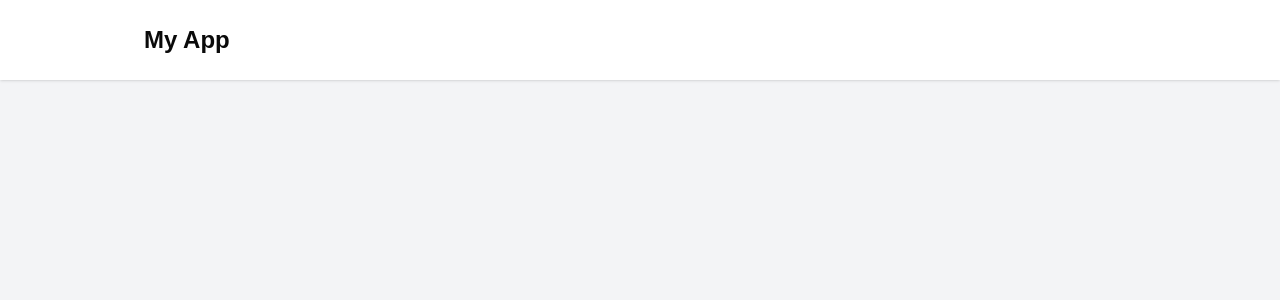
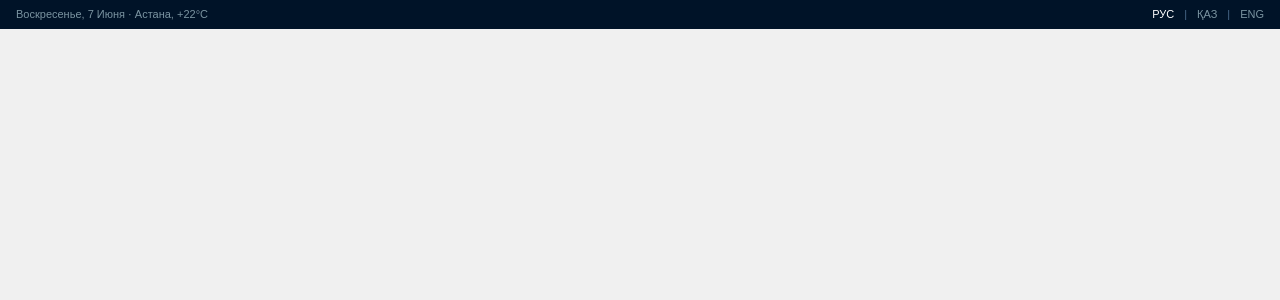
Before and after one commit to raz-banned/news-portal, a React (Vite) app: page / in a window 1280 px wide. Shown: the top 300 px of the page. Built offline with nearby package versions, Linux system fonts and the light colour scheme.

Commit message:
feat: add color vars and AuthProvider

```diff
--- a/src/components/layout/Layout.tsx
+++ b/src/components/layout/Layout.tsx
@@ -1,11 +1,15 @@
 import { Outlet } from "react-router"
-import { Header } from "./Header"
+import { TopBar } from "@/components/portal/TopBar"
 
 export default function Layout() {
   return (
-    <div className="min-h-screen bg-gray-100">
-      <Header />
-      <Outlet />
+    <div className="min-h-screen bg-portal-page">
+      <header>
+        <TopBar />
+      </header>
+      <main className="mx-auto max-w-5xl px-4 py-3">
+        <Outlet />
+      </main>
     </div>
   )
 }
--- a/src/index.css
+++ b/src/index.css
@@ -7,7 +7,7 @@
 
 @theme inline {
   --font-heading: var(--font-sans);
-    --font-sans: 'Inter Variable', sans-serif;
+  --font-sans: "Inter Variable", sans-serif;
   --color-sidebar-ring: var(--sidebar-ring);
   --color-sidebar-border: var(--sidebar-border);
   --color-sidebar-accent-foreground: var(--sidebar-accent-foreground);
@@ -46,6 +46,22 @@
   --radius-2xl: calc(var(--radius) * 1.8);
   --radius-3xl: calc(var(--radius) * 2.2);
   --radius-4xl: calc(var(--radius) * 2.6);
+
+  /* Portal brand colors */
+  --color-portal-navy: oklch(0.18 0.055 245);
+  --color-portal-navy-text: oklch(0.65 0.035 230);
+  --color-portal-red: oklch(0.5 0.2 27);
+  --color-portal-red-dark: oklch(0.32 0.12 22);
+  --color-portal-page: oklch(0.955 0 0);
+
+  @keyframes ticker-scroll {
+    from {
+      transform: translateX(0);
+    }
+    to {
+      transform: translateX(-50%);
+    }
+  }
 }
 
 :root {
--- a/src/main.tsx
+++ b/src/main.tsx
@@ -6,13 +6,16 @@ import { ThemeProvider } from "@/components/theme-provider.tsx"
 import { QueryClientProvider } from "@tanstack/react-query"
 import { ReactQueryDevtools } from "@tanstack/react-query-devtools"
 import { queryClient } from "./lib/queryClient.ts"
+import { AuthProvider } from "./context/AuthProvider.tsx"
 
 createRoot(document.getElementById("root")!).render(
   <StrictMode>
     <QueryClientProvider client={queryClient}>
-      <ThemeProvider>
-        <App />
-      </ThemeProvider>
+      <AuthProvider>
+        <ThemeProvider>
+          <App />
+        </ThemeProvider>
+      </AuthProvider>
       <ReactQueryDevtools initialIsOpen={false} />
     </QueryClientProvider>
   </StrictMode>
```
Lines whose indentation alone changed are shown as unchanged.
